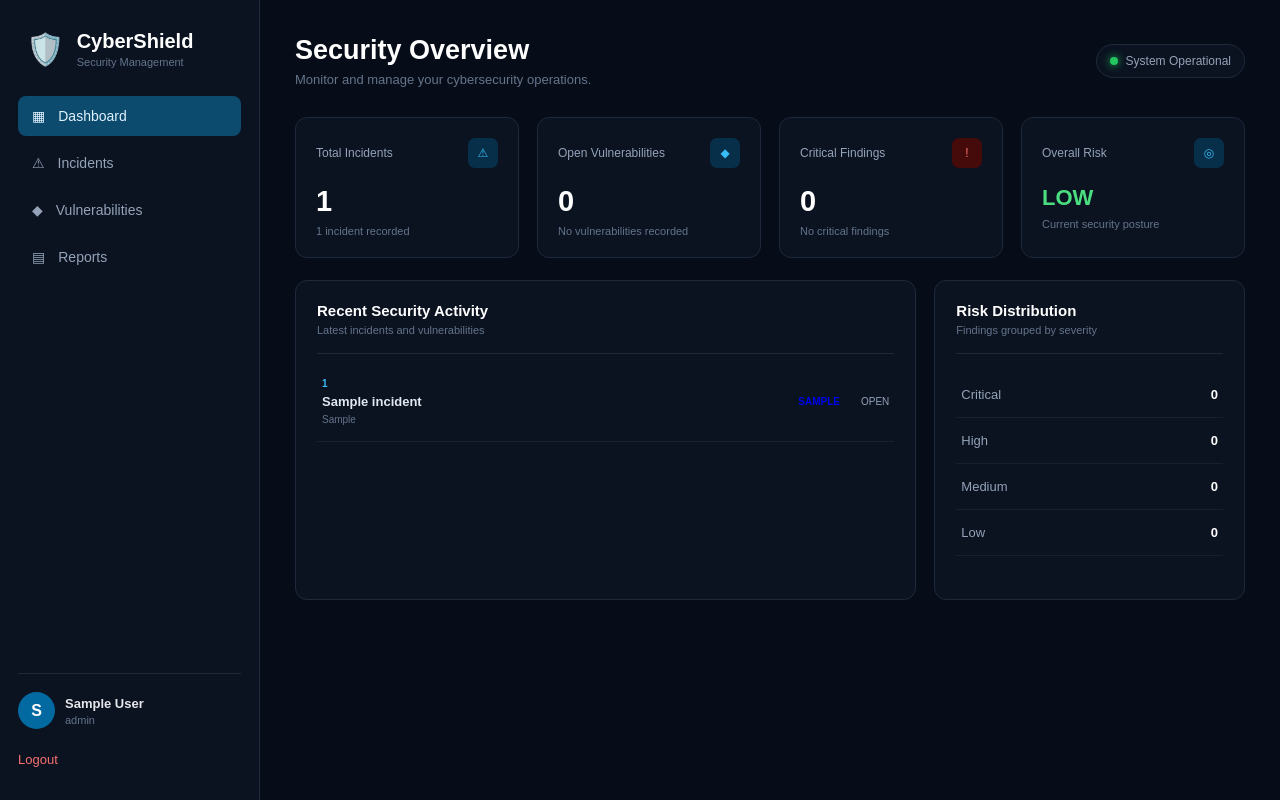
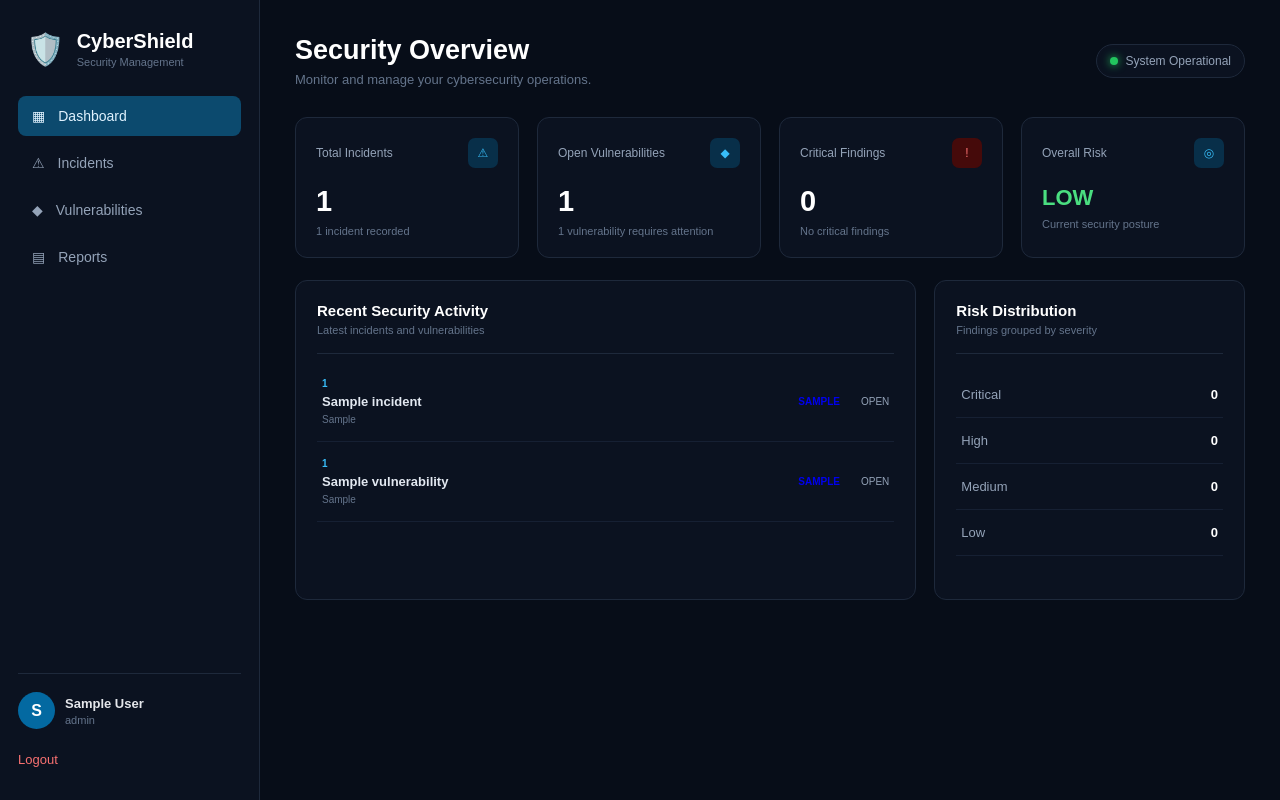
Before and after one commit to aleena-2507/CyberShield, a Flask app: page /dashboard in a window 1280 px wide. Run offline with Flask 3, Linux system fonts and the light colour scheme; a user stored in the database is signed in; tables that the repository leaves empty hold one stand-in row (values such as "Sample post").

Commit message:
CyberShield Stage 13 - Integrated vulnerability data and combined security dashboard

```diff
--- a/app.py
+++ b/app.py
@@ -82,37 +82,68 @@ def login():
 @login_required
 def dashboard():
 
-    # Total number of incidents
+    # -------------------------
+    # INCIDENT DATA
+    # -------------------------
+
     total_incidents = Incident.query.count()
 
-    # Incidents that still require attention
     active_incidents = Incident.query.filter(
         Incident.status.in_(["Open", "Investigating"])
     ).count()
 
-    # Critical incidents
-    critical_incidents = Incident.query.filter_by(
-        severity="Critical"
+
+    # -------------------------
+    # VULNERABILITY DATA
+    # -------------------------
+
+    total_vulnerabilities = Vulnerability.query.count()
+
+    open_vulnerabilities = Vulnerability.query.filter(
+        Vulnerability.status.in_(["Open", "In Progress"])
     ).count()
 
-    # Severity distribution
-    critical_count = Incident.query.filter_by(
-        severity="Critical"
-    ).count()
 
-    high_count = Incident.query.filter_by(
-        severity="High"
-    ).count()
+    # -------------------------
+    # COMBINED SEVERITY COUNTS
+    # -------------------------
 
-    medium_count = Incident.query.filter_by(
-        severity="Medium"
-    ).count()
+    critical_count = (
+        Incident.query.filter_by(severity="Critical").count()
+        +
+        Vulnerability.query.filter_by(severity="Critical").count()
+    )
 
-    low_count = Incident.query.filter_by(
-        severity="Low"
-    ).count()
+    high_count = (
+        Incident.query.filter_by(severity="High").count()
+        +
+        Vulnerability.query.filter_by(severity="High").count()
+    )
 
-    # Determine overall risk level
+    medium_count = (
+        Incident.query.filter_by(severity="Medium").count()
+        +
+        Vulnerability.query.filter_by(severity="Medium").count()
+    )
+
+    low_count = (
+        Incident.query.filter_by(severity="Low").count()
+        +
+        Vulnerability.query.filter_by(severity="Low").count()
+    )
+
+
+    # -------------------------
+    # CRITICAL FINDINGS
+    # -------------------------
+
+    critical_findings = critical_count
+
+
+    # -------------------------
+    # OVERALL RISK
+    # -------------------------
+
     if critical_count > 0:
         overall_risk = "CRITICAL"
 
@@ -125,23 +156,42 @@ def dashboard():
     else:
         overall_risk = "LOW"
 
-    # Latest 5 incidents
+
+    # -------------------------
+    # RECENT ACTIVITY
+    # -------------------------
+
     recent_incidents = Incident.query.order_by(
         Incident.created_at.desc()
     ).limit(5).all()
 
+    recent_vulnerabilities = Vulnerability.query.order_by(
+        Vulnerability.created_at.desc()
+    ).limit(5).all()
+
+
     return render_template(
         "dashboard.html",
+
         user=current_user,
+
         total_incidents=total_incidents,
         active_incidents=active_incidents,
-        critical_incidents=critical_incidents,
+
+        total_vulnerabilities=total_vulnerabilities,
+        open_vulnerabilities=open_vulnerabilities,
+
+        critical_findings=critical_findings,
+
         critical_count=critical_count,
         high_count=high_count,
         medium_count=medium_count,
         low_count=low_count,
+
         overall_risk=overall_risk,
-        recent_incidents=recent_incidents
+
+        recent_incidents=recent_incidents,
+        recent_vulnerabilities=recent_vulnerabilities
     )
 # -------------------------
 # INCIDENT MANAGEMENT
--- a/templates/dashboard.html
+++ b/templates/dashboard.html
@@ -134,9 +134,17 @@
                     <div class="card-icon">◆</div>
                 </div>
 
-                <h2>0</h2>
+                <h2>{{ open_vulnerabilities }}</h2>
 
-                <p>No vulnerabilities recorded</p>
+                <p>
+                    {% if open_vulnerabilities == 0 %}
+                        No open vulnerabilities
+                    {% elif open_vulnerabilities == 1 %}
+                        1 vulnerability requires attention
+                    {% else %}
+                        {{ open_vulnerabilities }} vulnerabilities require attention
+                    {% endif %}
+                </p>
 
             </div>
 
@@ -148,9 +156,9 @@
                     <div class="card-icon danger-icon">!</div>
                 </div>
 
-                <h2>{{ critical_incidents }}</h2>
+                <h2>{{ critical_findings }}</h2>
 
-                <p>{% if critical_incidents == 0 %}
+                <p>{% if critical_findings == 0 %}
                         No critical findings
                     {% else %}
                         Requires immediate attention
@@ -191,7 +199,7 @@
                     </div>
                 </div>
 
-                {% if recent_incidents %}
+                {% if recent_incidents or recent_vulnerabilities %}
 
                     <div class="activity-list">
 
@@ -234,6 +242,45 @@
                         </a>
 
                     {% endfor %}
+    {% for vulnerability in recent_vulnerabilities %}
+
+    <a
+        href="{{ url_for('vulnerability_details', id=vulnerability.id) }}"
+        class="activity-item"
+    >
+
+        <div class="activity-main">
+
+            <span class="activity-id">
+                {{ vulnerability.vulnerability_id }}
+            </span>
+
+            <strong>
+                {{ vulnerability.title }}
+            </strong>
+
+            <small>
+                {{ vulnerability.affected_asset }}
+            </small>
+
+        </div>
+
+
+        <div class="activity-right">
+
+            <span class="badge {{ vulnerability.severity|lower }}">
+                {{ vulnerability.severity }}
+            </span>
+
+            <span class="activity-status">
+                {{ vulnerability.status }}
+            </span>
+
+        </div>
+
+    </a>
+
+    {% endfor %}
 
                 </div>
 
```
